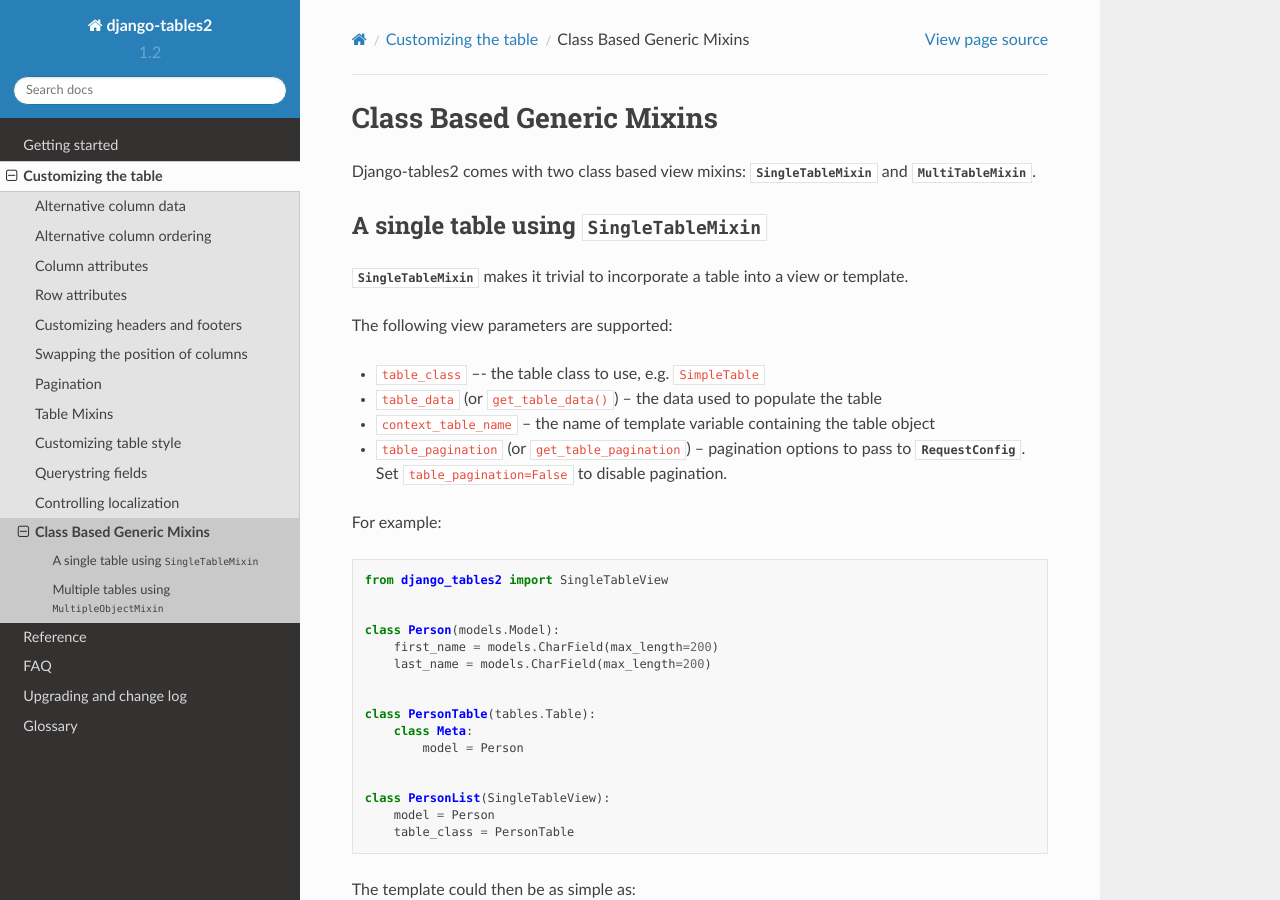
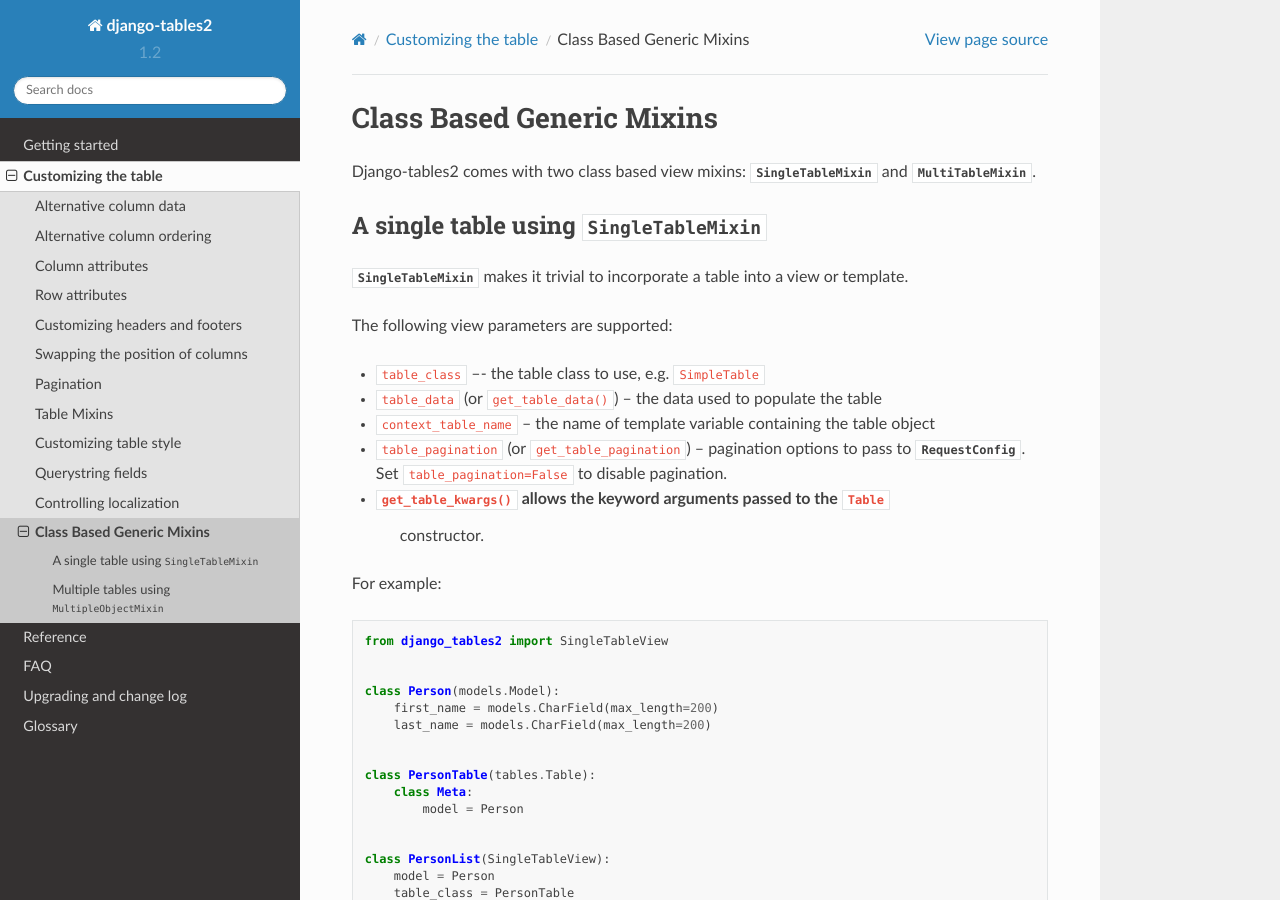
Before and after one commit to jieter/django-tables2, a Sphinx documentation site: the page built from docs/pages/generic-mixins.rst, in a window 1280 px wide and 900 px high. Built offline with Sphinx 7.4.7 and the Read the Docs theme 2.0.0, drawn with Linux system fonts in a browser that asks for light colours.

```diff
--- a/docs/pages/generic-mixins.rst
+++ b/docs/pages/generic-mixins.rst
@@ -19,6 +19,8 @@ The following view parameters are supported:
 - ``table_pagination`` (or ``get_table_pagination``) -- pagination
   options to pass to `.RequestConfig`. Set ``table_pagination=False``
   to disable pagination.
+- ``get_table_kwargs()`` allows the keyword arguments passed to the ``Table``
+   constructor.
 
 For example::
 
```
Also changed, not shown: CHANGELOG.md (+4 -0 lines).
